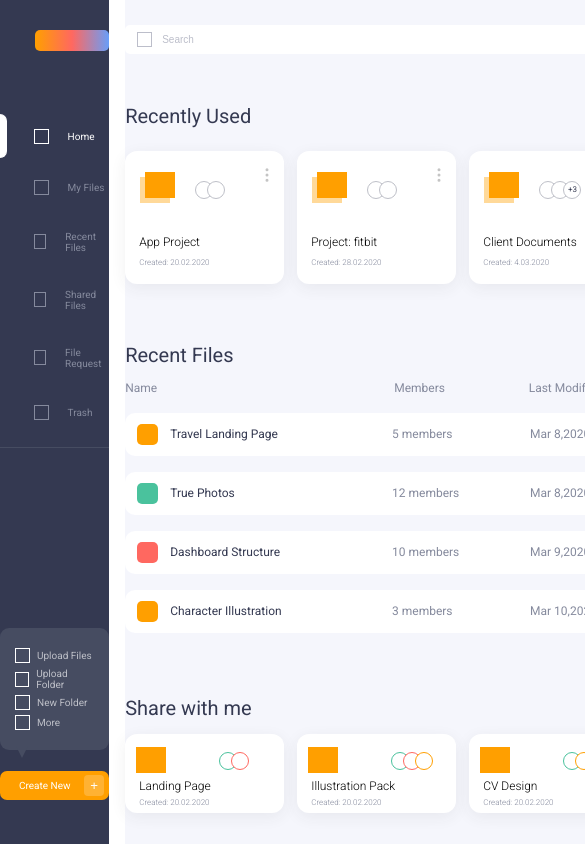
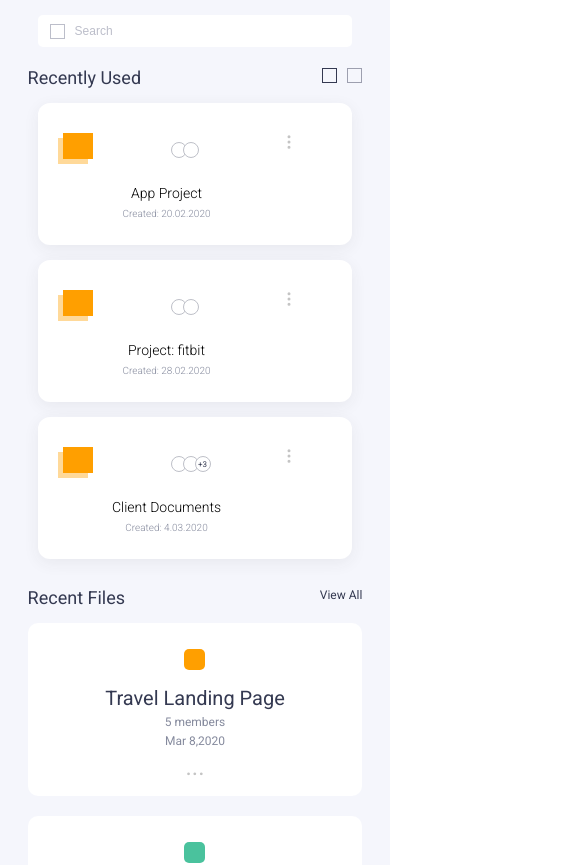
Before and after one commit to Chinchilla15/CSS-Nerdery-Challenge, a React (Vite) app: page / in a window 390 px wide. Shown: the top 865 px of the page, 585 px wide, since content can reach past the window. Before the commit the page ends 844 px from the top, so only its background shows below. Built offline with nearby package versions, Linux system fonts and the light colour scheme.

Commit message:
style: update media queris for mobile responsiveness

```diff
--- a/src/assets/styles/queries.css
+++ b/src/assets/styles/queries.css
@@ -1,57 +1,146 @@
-/* @media screen and (max-width: 1280px) {
-  .storage-info-container > p:nth-child(1) {
-    flex: 0.3;
+/* Base mobile styles (up to 480px) */
+@media screen and (max-width: 480px) {
+  body {
+    display: block;
+  }
+  .container {
+    padding: 15px;
+    margin: 0;
+    width: 100%;
+  }
+
+  .search-bar {
+    margin: 0 10px;
+  }
+
+  /* Cards container*/
+  .recently-used-cards-container,
+  .share-with-me-cards-container {
+    justify-content: center;
+    grid-template-columns: 1fr;
+
+    padding: 0 10px;
+    gap: 15px;
+  }
+
+  .recently-used-card {
+    grid-template-columns: 4fr 1fr;
+    padding: 15px;
+  }
+
+  /* Table  */
+  .table-header {
+    display: none;
+  }
+
+  .table-row {
+    flex-direction: column;
+    padding: 15px;
+    margin-bottom: 10px;
+    gap: 5px;
+  }
+
+  .table-row > :nth-child(2) {
+    color: var(--main-blue-color);
+    font-size: 20px;
+    flex: 0.45;
+  }
+
+  .table-row > :nth-child(5) {
+    align-self: center;
+  }
+
+  .share-with-me-card > :nth-child(1) {
+    justify-content: center;
+  }
+
+  /* Card text adjustments */
+  .card-text {
+    text-align: center;
+    padding: 12px;
+  }
+  .card-text > h3 {
+    font-size: 14px;
+  }
+
+  .card-text > p {
+    font-size: 10px;
   }
 }
 
-@media screen and (max-width: 1024px) {
+/* Tablet styles (481px to 768px) */
+@media screen and (min-width: 481px) and (max-width: 768px) {
   body {
-    grid-template-columns: 160px 1fr 220px;
-    gap: 8px;
+    display: block;
+  }
+  .container {
+    padding: 20px;
   }
 
-  #sidebar-left {
-    min-width: 160px;
+  .recently-used-cards-container,
+  .share-with-me-cards-container {
+    grid-template-columns: repeat(2, 1fr);
+    grid-template-rows: repeat(2, minmax(90px, 1fr));
+    gap: 15px;
+    padding: 12px;
   }
 
-  #sidebar-right {
-    min-width: 220px;
+  .table-row {
+    padding: 12px;
   }
 }
 
+@media screen and (min-width: 769px) and (max-width: 1024px) {
+  .container {
+    padding: 25px 15px;
+  }
+
+  .recently-used-cards-container,
+  .share-with-me-cards-container {
+    grid-template-columns: repeat(2, 1fr);
+    grid-template-rows: repeat(2, 1fr);
+  }
+
+  .recently-used-card,
+  .share-with-me-card {
+    padding: 15px;
+  }
+}
+
+/* Shared responsive styles */
 @media screen and (max-width: 768px) {
   body {
-    display: flex;
+    display: block;
+  }
+  .recently-used-title,
+  .recent-files-title,
+  .share-with-me-title {
+    font-size: 18px;
+    margin: 20px 0 15px;
   }
 
-  #sidebar-left {
-    display: none;
+  .search-bar > input {
+    font-size: 12px;
+  }
+
+  .square-with-shadow {
+    margin-left: 10px;
+  }
+
+  .circle-span {
+    width: 16px;
+    height: 16px;
+  }
+
+  .table-body {
+    gap: 10px;
   }
 
   #sidebar-right {
     display: none;
   }
 
-  .container {
-    margin: 0 auto;
-    flex: 0.9;
+  #sidebar-left {
+    display: none;
   }
 }
-
-@media screen and (max-width: 480px) {
-  body {
-    grid-template-columns: 1fr;
-  }
-
-  #sidebar-left {
-    width: 100%;
-    left: -100%;
-    position: fixed;
-    top: 0;
-  }
-
-  .container {
-    flex: 0.95;
-    padding: 10px;
-  }
-} */
```
